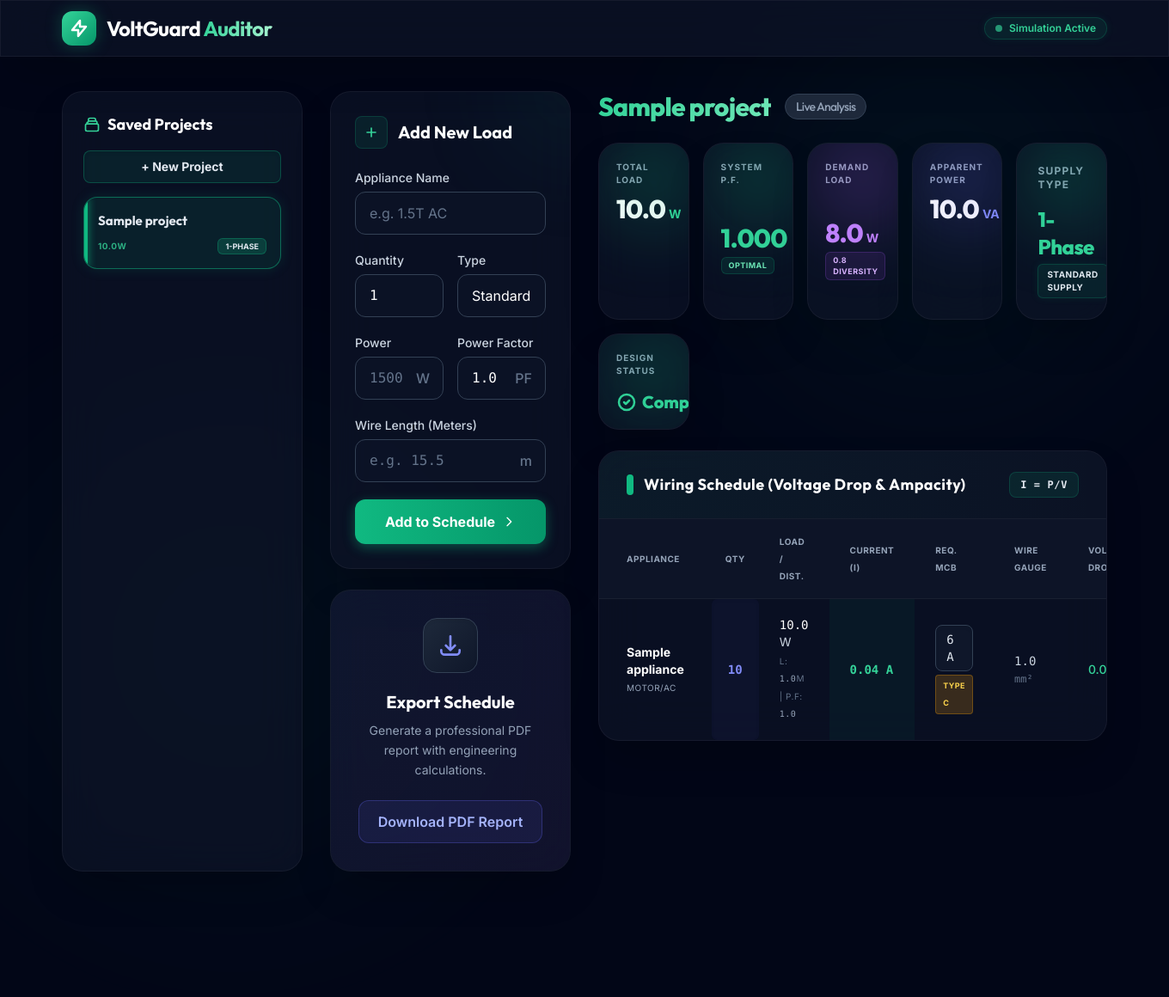
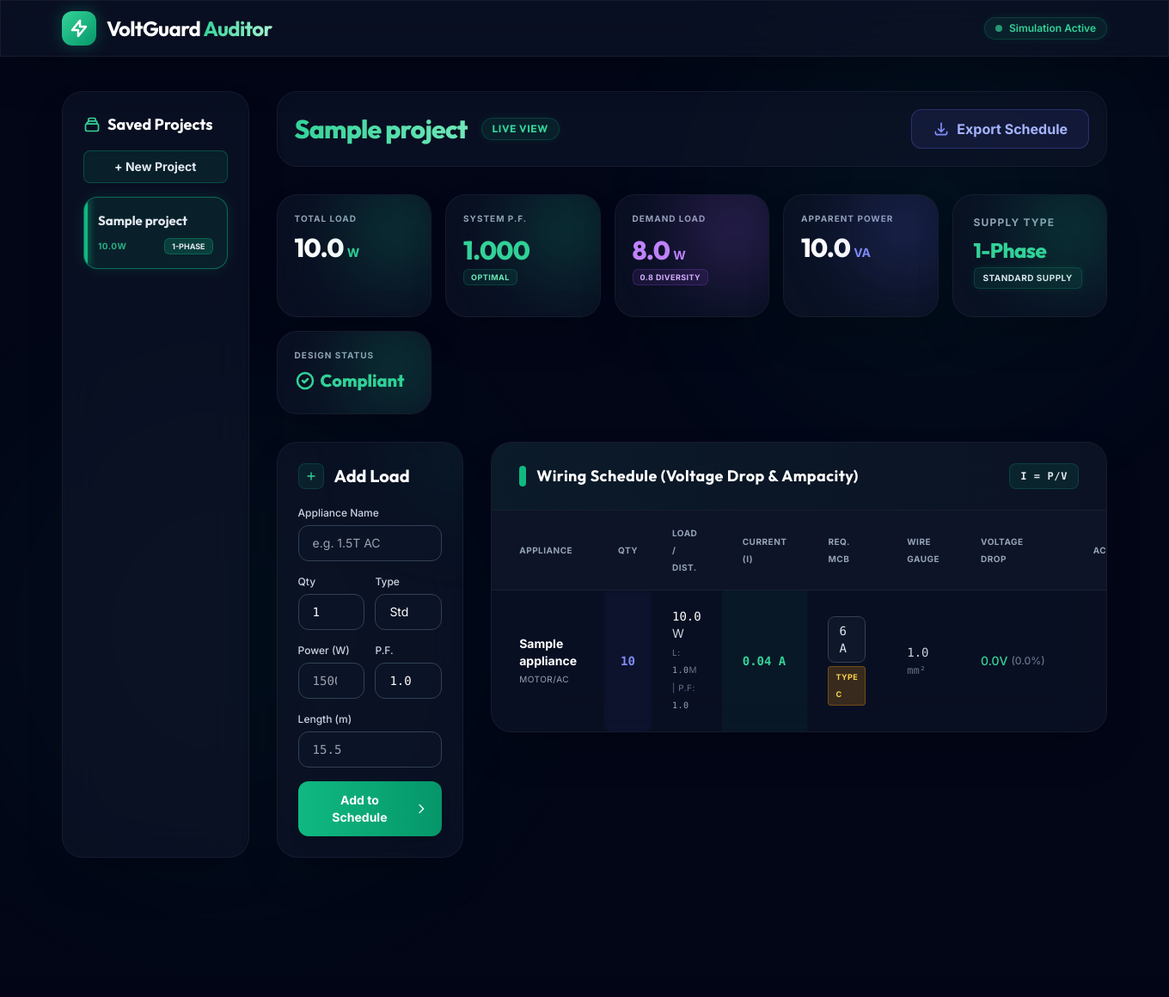
Before and after one commit to Mohansaina/finalyearproject, a Django app: page / in a window 1360 px wide; the page is wider, and only the part inside the window is pictured. Shown: that part at 86% size. After the commit the page ends 998 px from the top of that part, so only its background shows below. Run offline with Django 5.2, Linux system fonts and the light colour scheme; tables that the repository leaves empty hold one stand-in row (values such as "Sample post"); some libraries are stand-ins or nearby versions.

Commit message:
Restructure Dashboard UI into a cleaner full-width Grid hierarchy

```diff
--- a/voltguard/auditor/templates/dashboard.html
+++ b/voltguard/auditor/templates/dashboard.html
@@ -1,7 +1,7 @@
 {% extends 'base.html' %}
 
 {% block content %}
-<div class="grid grid-cols-1 lg:grid-cols-4 gap-8">
+<div class="grid grid-cols-1 lg:grid-cols-5 gap-6 xl:gap-8">
 
     <!-- Left Sidebar: Saved Projects -->
     <div class="lg:col-span-1 space-y-6">
@@ -36,96 +36,22 @@
     </div>
 
     <!-- Main Dashboard Area -->
-    <div class="lg:col-span-3">
-        <div class="grid grid-cols-1 lg:grid-cols-3 gap-8">
+    <div class="lg:col-span-4 space-y-6 lg:space-y-8">
 
-            <!-- Left Column: Controls & Add Appliance -->
-            <div class="space-y-6 lg:col-span-1">
-
-        <div class="glass-panel rounded-3xl p-7 transition-all duration-300 hover:shadow-[0_0_30px_rgba(16,185,129,0.15)] relative overflow-hidden group">
-            <div class="absolute top-0 right-0 w-32 h-32 bg-brand-500/10 rounded-full blur-3xl -translate-y-1/2 translate-x-1/2 group-hover:bg-brand-500/20 transition-all duration-500"></div>
-
-            <h2 class="text-xl font-bold text-white mb-6 flex items-center font-heading">
-                <div class="p-2 bg-brand-500/10 rounded-lg mr-3 border border-brand-500/20 text-brand-400">
-                    <svg class="w-5 h-5" fill="none" stroke="currentColor" viewBox="0 0 24 24"><path stroke-linecap="round" stroke-linejoin="round" stroke-width="2" d="M12 6v6m0 0v6m0-6h6m-6 0H6"></path></svg>
-                </div>
-                Add New Load
+        <!-- Header: Title and Actions -->
+        <div class="flex flex-col sm:flex-row justify-between items-start sm:items-center gap-4 bg-slate-900/60 p-5 rounded-3xl border border-white/5 shadow-inner">
+            <h2 class="text-3xl font-black text-white font-heading tracking-tight flex items-center">
+                <span class="bg-clip-text text-transparent bg-gradient-to-r from-brand-400 to-emerald-300">{{ project.name }}</span>
+                <span class="ml-4 text-xs font-bold bg-brand-500/10 text-brand-400 px-3 py-1 rounded-full border border-brand-500/20 shadow-[0_0_10px_rgba(16,185,129,0.1)] uppercase tracking-wider">Live View</span>
             </h2>
-            <form action="{% url 'add_appliance' %}" method="POST" class="space-y-5 relative z-10">
-                {% csrf_token %}
-                <input type="hidden" name="project_id" value="{{ project.id }}">
-
-                <div class="group/input">
-                    <label class="block text-sm font-medium text-slate-300 mb-1.5 transition-colors group-focus-within/input:text-brand-400">Appliance Name</label>
-                    <input type="text" name="name" required class="w-full bg-slate-900/50 border border-slate-700 rounded-xl px-4 py-3 text-white focus:outline-none focus:ring-2 focus:ring-brand-500/50 focus:border-brand-500 transition-all placeholder:text-slate-500" placeholder="e.g. 1.5T AC">
-                </div>
-
-                <div class="grid grid-cols-2 gap-4">
-                    <div class="group/input">
-                        <label class="block text-sm font-medium text-slate-300 mb-1.5 transition-colors group-focus-within/input:text-brand-400">Quantity</label>
-                        <input type="number" min="1" step="1" name="quantity" required class="w-full bg-slate-900/50 border border-slate-700 rounded-xl px-4 py-3 text-white focus:outline-none focus:ring-2 focus:ring-brand-500/50 focus:border-brand-500 transition-all placeholder:text-slate-500 font-mono" value="1">
-                    </div>
-                    <div class="group/input">
-                        <label class="block text-sm font-medium text-slate-300 mb-1.5 transition-colors group-focus-within/input:text-brand-400">Type</label>
-                        <select name="appliance_type" class="w-full bg-slate-900/50 border border-slate-700 rounded-xl px-4 py-3 text-white focus:outline-none focus:ring-2 focus:ring-brand-500/50 focus:border-brand-500 transition-all appearance-none">
-                            <option value="Standard">Standard</option>
-                            <option value="Motor/AC">Motor/AC</option>
-                            <option value="Light">Light</option>
-                        </select>
-                    </div>
-                </div>
-                <div class="grid grid-cols-2 gap-4">
-                    <div class="group/input">
-                        <label class="block text-sm font-medium text-slate-300 mb-1.5 transition-colors group-focus-within/input:text-brand-400">Power</label>
-                        <div class="relative">
-                            <input type="number" step="0.1" name="power_watts" required class="w-full bg-slate-900/50 border border-slate-700 rounded-xl px-4 py-3 text-white focus:outline-none focus:ring-2 focus:ring-brand-500/50 focus:border-brand-500 transition-all placeholder:text-slate-500 font-mono" placeholder="1500">
-                            <span class="absolute right-4 top-1/2 -translate-y-1/2 text-slate-500 font-medium">W</span>
-                        </div>
-                    </div>
-                    <div class="group/input">
-                        <label class="block text-sm font-medium text-slate-300 mb-1.5 transition-colors group-focus-within/input:text-brand-400">Power Factor</label>
-                        <div class="relative">
-                            <input type="number" step="0.01" max="1.0" min="0.1" name="power_factor" class="w-full bg-slate-900/50 border border-slate-700 rounded-xl px-4 py-3 text-white focus:outline-none focus:ring-2 focus:ring-brand-500/50 focus:border-brand-500 transition-all placeholder:text-slate-500 font-mono" placeholder="0.9" value="1.0">
-                            <span class="absolute right-4 top-1/2 -translate-y-1/2 text-slate-500 font-medium">PF</span>
-                        </div>
-                    </div>
-                </div>
-                <div class="group/input">
-                    <label class="block text-sm font-medium text-slate-300 mb-1.5 transition-colors group-focus-within/input:text-brand-400">Wire Length (Meters)</label>
-                    <div class="relative">
-                        <input type="number" step="0.1" name="length_m" required class="w-full bg-slate-900/50 border border-slate-700 rounded-xl pl-4 pr-12 py-3 text-white focus:outline-none focus:ring-2 focus:ring-brand-500/50 focus:border-brand-500 transition-all placeholder:text-slate-500 font-mono" placeholder="e.g. 15.5">
-                        <span class="absolute right-4 top-1/2 -translate-y-1/2 text-slate-500 font-medium">m</span>
-                    </div>
-                </div>
-                <button type="submit" class="w-full mt-2 py-3.5 px-4 bg-gradient-to-r from-brand-500 to-brand-600 hover:from-brand-400 hover:to-brand-500 text-white rounded-xl font-bold transition-all shadow-[0_4px_14px_rgba(16,185,129,0.39)] hover:shadow-[0_6px_20px_rgba(16,185,129,0.23)] hover:-translate-y-0.5 flex justify-center items-center group/btn">
-                    <span>Add to Schedule</span>
-                    <svg class="w-4 h-4 ml-2 transform group-hover/btn:translate-x-1 transition-transform" fill="none" stroke="currentColor" viewBox="0 0 24 24"><path stroke-linecap="round" stroke-linejoin="round" stroke-width="2" d="M9 5l7 7-7 7"></path></svg>
-                </button>
-            </form>
+            <a href="{% url 'export_pdf' %}?project_id={{ project.id }}" class="py-2.5 px-6 border border-indigo-500/30 bg-indigo-500/10 hover:bg-indigo-500/20 text-indigo-300 hover:text-white rounded-xl transition-all font-bold flex items-center group hover:border-indigo-400 hover:shadow-[0_0_20px_rgba(99,102,241,0.2)]">
+                <svg class="w-5 h-5 mr-2 text-indigo-400 group-hover:-translate-y-1 transition-transform" fill="none" stroke="currentColor" viewBox="0 0 24 24"><path stroke-linecap="round" stroke-linejoin="round" stroke-width="2" d="M4 16v1a3 3 0 003 3h10a3 3 0 003-3v-1m-4-4l-4 4m0 0l-4-4m4 4V4"></path></svg>
+                Export Schedule
+            </a>
         </div>
 
-        <!-- Export Card -->
-        <div class="glass-panel rounded-3xl p-8 flex flex-col justify-center items-center text-center relative overflow-hidden group">
-            <div class="absolute inset-0 bg-gradient-to-br from-indigo-500/5 to-purple-500/5 z-0"></div>
-            <div class="h-16 w-16 rounded-2xl bg-gradient-to-br from-slate-800 to-slate-900 border border-slate-700 shadow-inner flex items-center justify-center mb-5 relative z-10 group-hover:scale-110 group-hover:rotate-3 transition-transform duration-300">
-                 <svg class="w-8 h-8 text-indigo-400" fill="none" stroke="currentColor" viewBox="0 0 24 24"><path stroke-linecap="round" stroke-linejoin="round" stroke-width="2" d="M4 16v1a3 3 0 003 3h10a3 3 0 003-3v-1m-4-4l-4 4m0 0l-4-4m4 4V4"></path></svg>
-            </div>
-            <h3 class="font-bold text-white mb-2 font-heading relative z-10 text-xl">Export Schedule</h3>
-            <p class="text-sm text-slate-400 mb-6 relative z-10 leading-relaxed">Generate a professional PDF report with engineering calculations.</p>
-            <a href="{% url 'export_pdf' %}?project_id={{ project.id }}" class="relative z-10 w-full py-3 border border-indigo-500/30 bg-indigo-500/10 hover:bg-indigo-500/20 text-indigo-300 hover:text-indigo-200 rounded-xl transition-all font-semibold cursor-pointer block hover:border-indigo-400/50 hover:shadow-[0_0_15px_rgba(99,102,241,0.2)]">Download PDF Report</a>
-        </div>
-    </div>
-
-    <!-- Right Column: System Health & Schedule -->
-    <div class="lg:col-span-2 space-y-6">
-
-        <h2 class="text-3xl font-black text-white font-heading tracking-tight mb-4 flex items-center">
-            <span class="bg-clip-text text-transparent bg-gradient-to-r from-brand-400 to-emerald-300">{{ project.name }}</span>
-            <span class="ml-4 text-sm font-medium bg-slate-800 text-slate-400 px-3 py-1 rounded-full border border-slate-700">Live Analysis</span>
-        </h2>
-
         <!-- System Health Overview -->
-        <div class="grid grid-cols-1 md:grid-cols-5 gap-4">
+        <div class="grid grid-cols-2 md:grid-cols-3 xl:grid-cols-5 gap-4">
             <!-- Load Card -->
             <div class="glass-panel rounded-3xl p-5 relative overflow-hidden group hover:border-brand-500/30 transition-colors">
                 <div class="absolute -right-6 -top-6 w-32 h-32 bg-brand-500/20 rounded-full blur-2xl group-hover:bg-brand-500/30 transition-all duration-500"></div>
@@ -244,8 +170,71 @@
         </div>
         {% endif %}
 
-        <!-- Wiring Schedule Table -->
-        <div class="glass-panel rounded-3xl overflow-hidden shadow-[0_10px_40px_-15px_rgba(0,0,0,0.5)]">
+        <!-- Content Grid: Form and Table -->
+        <div class="grid grid-cols-1 xl:grid-cols-4 gap-6 xl:gap-8">
+            <!-- Left: Add Appliance Form -->
+            <div class="xl:col-span-1 space-y-6">
+                <!-- Add Appliance Form -->
+                <div class="glass-panel rounded-3xl p-6 transition-all duration-300 hover:shadow-[0_0_30px_rgba(16,185,129,0.15)] relative overflow-hidden group">
+                    <div class="absolute top-0 right-0 w-32 h-32 bg-brand-500/10 rounded-full blur-3xl -translate-y-1/2 translate-x-1/2 group-hover:bg-brand-500/20 transition-all duration-500"></div>
+                    <h2 class="text-xl font-bold text-white mb-5 flex items-center font-heading relative z-10">
+                        <div class="p-1.5 bg-brand-500/10 rounded-lg mr-3 border border-brand-500/20 text-brand-400">
+                            <svg class="w-4 h-4" fill="none" stroke="currentColor" viewBox="0 0 24 24"><path stroke-linecap="round" stroke-linejoin="round" stroke-width="2" d="M12 6v6m0 0v6m0-6h6m-6 0H6"></path></svg>
+                        </div>
+                        Add Load
+                    </h2>
+                    <form action="{% url 'add_appliance' %}" method="POST" class="space-y-4 relative z-10">
+                        {% csrf_token %}
+                        <input type="hidden" name="project_id" value="{{ project.id }}">
+
+                        <div class="group/input">
+                            <label class="block text-xs font-medium text-slate-300 mb-1.5 transition-colors group-focus-within/input:text-brand-400">Appliance Name</label>
+                            <input type="text" name="name" required class="w-full bg-slate-900/50 border border-slate-700 rounded-xl px-4 py-2.5 text-white focus:outline-none focus:ring-2 focus:ring-brand-500/50 text-sm" placeholder="e.g. 1.5T AC">
+                        </div>
+
+                        <div class="grid grid-cols-2 gap-3">
+                            <div class="group/input">
+                                <label class="block text-xs font-medium text-slate-300 mb-1.5 transition-colors group-focus-within/input:text-brand-400">Qty</label>
+                                <input type="number" min="1" step="1" name="quantity" required class="w-full bg-slate-900/50 border border-slate-700 rounded-xl px-4 py-2.5 text-white focus:outline-none focus:ring-2 focus:ring-brand-500/50 font-mono text-sm" value="1">
+                            </div>
+                            <div class="group/input">
+                                <label class="block text-xs font-medium text-slate-300 mb-1.5 transition-colors group-focus-within/input:text-brand-400">Type</label>
+                                <select name="appliance_type" class="w-full bg-slate-900/50 border border-slate-700 rounded-xl px-4 py-2.5 text-white focus:outline-none focus:ring-2 focus:ring-brand-500/50 text-sm appearance-none cursor-pointer">
+                                    <option value="Standard">Std</option>
+                                    <option value="Motor/AC">Motor/AC</option>
+                                    <option value="Light">Light</option>
+                                </select>
+                            </div>
+                        </div>
+
+                        <div class="grid grid-cols-2 gap-3">
+                            <div class="group/input">
+                                <label class="block text-xs font-medium text-slate-300 mb-1.5 transition-colors group-focus-within/input:text-brand-400">Power (W)</label>
+                                <input type="number" step="0.1" name="power_watts" required class="w-full bg-slate-900/50 border border-slate-700 rounded-xl px-4 py-2.5 text-white font-mono text-sm" placeholder="1500">
+                            </div>
+                            <div class="group/input">
+                                <label class="block text-xs font-medium text-slate-300 mb-1.5 transition-colors group-focus-within/input:text-brand-400">P.F.</label>
+                                <input type="number" step="0.01" max="1.0" min="0.1" name="power_factor" class="w-full bg-slate-900/50 border border-slate-700 rounded-xl px-4 py-2.5 text-white font-mono text-sm" value="1.0">
+                            </div>
+                        </div>
+
+                        <div class="group/input">
+                            <label class="block text-xs font-medium text-slate-300 mb-1.5 transition-colors group-focus-within/input:text-brand-400">Length (m)</label>
+                            <input type="number" step="0.1" name="length_m" required class="w-full bg-slate-900/50 border border-slate-700 rounded-xl px-4 py-2.5 text-white font-mono text-sm" placeholder="15.5">
+                        </div>
+
+                        <button type="submit" class="w-full mt-2 py-3 px-4 bg-gradient-to-r from-brand-500 to-brand-600 hover:from-brand-400 hover:to-brand-500 text-white rounded-xl font-bold transition-all shadow-lg flex justify-center items-center group/btn text-sm">
+                            <span>Add to Schedule</span>
+                            <svg class="w-4 h-4 ml-2 transform group-hover/btn:translate-x-1 transition-transform" fill="none" stroke="currentColor" viewBox="0 0 24 24"><path stroke-linecap="round" stroke-linejoin="round" stroke-width="2" d="M9 5l7 7-7 7"></path></svg>
+                        </button>
+                    </form>
+                </div>
+            </div>
+
+            <!-- Right: Wiring Schedule Table -->
+            <div class="xl:col-span-3 space-y-6">
+                <!-- Wiring Schedule Table -->
+                <div class="glass-panel rounded-3xl overflow-hidden shadow-[0_10px_40px_-15px_rgba(0,0,0,0.5)]">
             <div class="px-8 py-6 border-b border-white/5 flex justify-between items-center bg-slate-900/40 relative">
                 <div class="absolute inset-0 bg-gradient-to-r from-brand-500/5 to-transparent z-0"></div>
                 <h3 class="text-white font-bold text-lg font-heading tracking-wide relative z-10 flex items-center">
@@ -326,6 +315,8 @@
                     </tbody>
                 </table>
             </div>
+                </div>
+            </div>
         </div>
     </div>
 </div>
```
